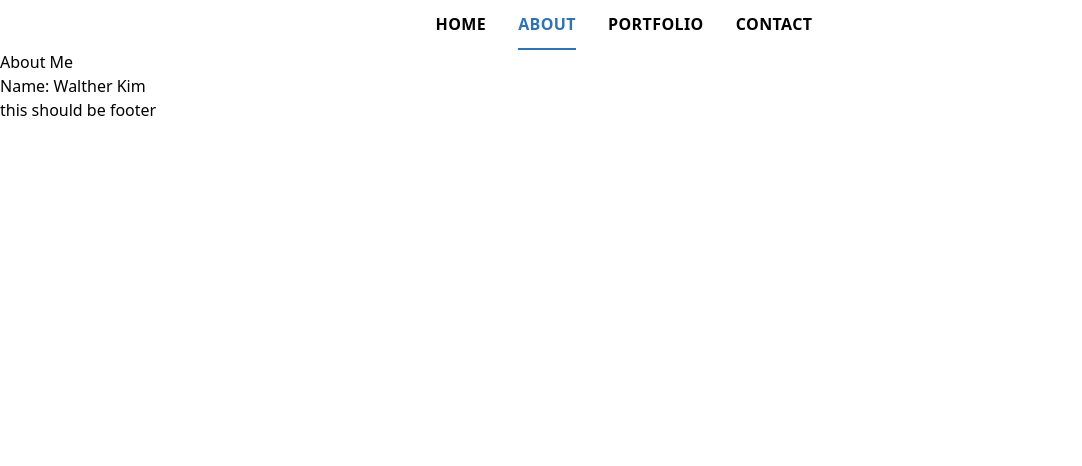
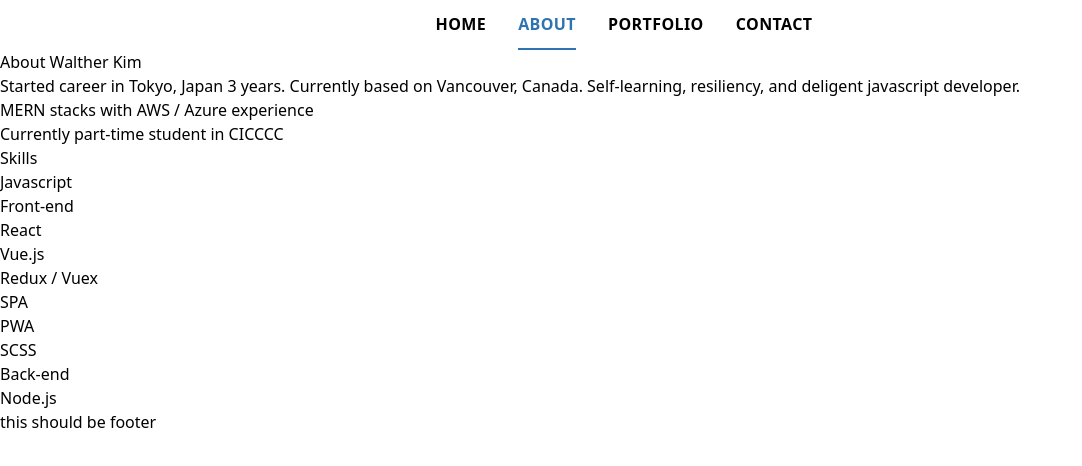
Before and after one commit to rowaxl/rowaxl, a React (Create React App) app: page /about in a window 1280 px wide. Shown: the top 466 px of the page, without its empty margins (0-1082 px from the left). Built offline with nearby package versions, Linux system fonts and the light colour scheme.

Commit message:
add page transitions

```diff
--- a/src/App.tsx
+++ b/src/App.tsx
@@ -6,6 +6,7 @@ import Home from './pages/Home'
 import About from './pages/About'
 import Portfolio from './pages/Portfolio'
 import Contact from './pages/Contact'
+import { TransitionGroup, CSSTransition } from 'react-transition-group'
 
 function App() {
   return (
@@ -14,15 +15,25 @@ function App() {
         <Toolbar />
 
         <Route render={({ location }) => {
-          // const { pathname, key } = location;
+          const { key } = location;
 
           return (
+            <TransitionGroup className="transition-group">
+              <CSSTransition
+                key={key}
+                classNames={'fade'}
+                timeout={{ enter: 300, exit: 50 }}
+              >
+                <section className="route-seciton">
                   <Switch location={location}>
                     <Route exact path="/" component={Home} />
                     <Route path="/about" component={About} />
                     <Route path="/portfolio" component={Portfolio} />
                     <Route path="/contact" component={Contact} />
                   </Switch>
+                </section>
+              </CSSTransition>
+            </TransitionGroup>
           )
         }} />
 
--- a/src/assets/css/main.css
+++ b/src/assets/css/main.css
@@ -3,9 +3,7 @@
 }
 
 .greeting-message {
-  position: absolute;
-  top: 10%;
-  left: 25%;
+  margin: auto;
   z-index: 1000;
   color: #2f73b1;
   width: fit-content;
@@ -26,7 +24,7 @@
   color: #4156d2;
 }
 
-.message.to-you {
+.message.to-us {
   color: #d83a3a;
 }
 
@@ -106,4 +104,33 @@
   min-height: 600px;
 }
 
+div.transition-group {
+  position: relative;
+}
+
+section.route-section {
+  position: absolute;
+  width: 100%;
+  top: 0;
+  left: 0;
+}
+
+.fade-enter {
+  opacity: 0.01;
+}
+
+.fade-enter.fade-enter-active {
+  opacity: 1;
+  transition: opacity 300ms ease-in;
+}
+
+.fade-exit {
+  opacity: 1;
+}
+
+.fade-exit.fade-exit-active {
+  opacity: 0.01;
+  transition: opacity 300ms ease-in;
+}
+
 /*# sourceMappingURL=main.css.map */
--- a/src/components/HomeMessage.tsx
+++ b/src/components/HomeMessage.tsx
@@ -15,18 +15,18 @@ type PhotoDetail = {
   }
 }
 
-type Targets = 'community' | 'business' | 'you'
+type Targets = 'community' | 'business' | 'us'
 
 const weLabels: MessageLabels[] = [
   { text: 'we', colorClass: 'community' },
   { text: 'we', colorClass: 'business' },
-  { text: 'we', colorClass: 'you' },
+  { text: 'we', colorClass: 'us' },
 ]
 
 const targetLabels: MessageLabels[] = [
   { text: 'community', colorClass: 'community' },
   { text: 'bussiness', colorClass: 'business' },
-  { text: 'you', colorClass: 'you' },
+  { text: 'us', colorClass: 'us' },
 ]
 
 const photoes: {[key in Targets]: PhotoDetail } = {
@@ -44,8 +44,8 @@ const photoes: {[key in Targets]: PhotoDetail } = {
       url: 'https://unsplash.com/@kmuza'
     }
   },
-  'you': {
-    file: 'you.jpg',
+  'us': {
+    file: 'us.jpg',
     photoby: {
       name: 'Austin Schmid',
       url: 'https://unsplash.com/@schmidy'
@@ -53,7 +53,7 @@ const photoes: {[key in Targets]: PhotoDetail } = {
   }
 }
 
-const targets:Targets[] = ['community', 'business', 'you']
+const targets:Targets[] = ['community', 'business', 'us']
 let i = 0;
 
 export const HomeMessage: FunctionComponent = () => {
@@ -87,8 +87,8 @@ export const HomeMessage: FunctionComponent = () => {
   return (
     <div className="home-message-wrap">
       <div className="greeting-message">
-        <h1>Hello,  My name is Wonjae Kim!</h1>
-        <h3>I'm a web developer!</h3>
+        <h1>Hello, I'm Walther Kim.</h1>
+        <h3>I make front-end web applications!</h3>
       </div>
 
       <TransitionGroup>
--- a/src/pages/About.tsx
+++ b/src/pages/About.tsx
@@ -3,10 +3,23 @@ import React from 'react';
 export default () => {
   return (
     <div>
-      <h1>About Me</h1>
+      <h1>About Walther Kim</h1>
 
       {/* Photo here */}
-      <p>Name: Walther Kim</p>
+      <p>Started career in Tokyo, Japan 3 years. Currently based on Vancouver, Canada. Self-learning, resiliency, and deligent javascript developer.</p>
+      <p>MERN stacks with AWS / Azure experience</p>
+      <p>Currently part-time student in CICCCC</p>
+      <p>Skills</p>
+      <p>Javascript</p>
+        <p>Front-end</p>
+          <p>React</p>
+          <p>Vue.js</p>
+          <p>Redux / Vuex</p>
+          <p>SPA</p>
+          <p>PWA</p>
+          <p>SCSS</p>
+      <p>Back-end</p>
+      <p>Node.js</p>
       <p></p>
     </div>
   )
--- /dev/null
+++ b/src/styles/App.scss
@@ -0,0 +1,28 @@
+div.transition-group {
+  position: relative;
+}
+
+section.route-section {
+  position: absolute;
+  width: 100%;
+  top: 0;
+  left: 0;
+}
+
+.fade-enter {
+  opacity: 0.01;
+}
+
+.fade-enter.fade-enter-active {
+  opacity: 1;
+  transition: opacity 300ms ease-in;
+}
+
+.fade-exit {
+  opacity: 1;
+}
+
+.fade-exit.fade-exit-active {
+  opacity: 0.01;
+  transition: opacity 300ms ease-in;
+}
--- a/src/styles/components/home-message.scss
+++ b/src/styles/components/home-message.scss
@@ -3,9 +3,7 @@
 }
 
 .greeting-message {
-  position: absolute;
-  top: 10%;
-  left: 25%;
+  margin: auto;
   z-index: 1000;
   color: #2f73b1;
   width: fit-content;
@@ -27,7 +25,7 @@
   color: #4156d2
 }
 
-.message.to-you {
+.message.to-us {
   color: #d83a3a
 }
 
--- a/src/styles/main.scss
+++ b/src/styles/main.scss
@@ -1,3 +1,4 @@
 @import './components/home-message';
 @import './components/toolbar';
-@import './components/container'
+@import './components/container';
+@import './App.scss'
```
Also changed, not shown: src/assets/img/us.jpg (renamed from src/assets/img/you.jpg), 1 other file (tests, documents, lock files or other folders). Lines whose indentation alone changed are shown as unchanged.
